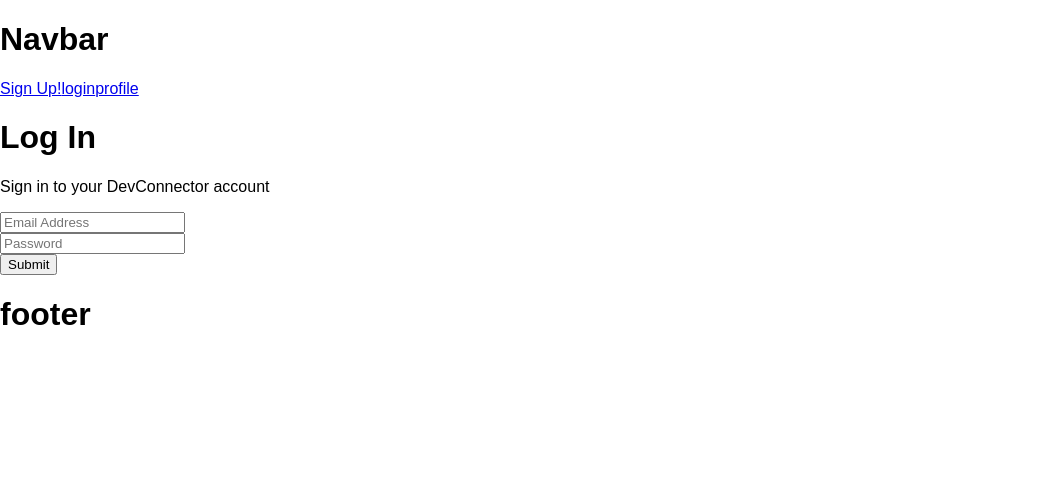
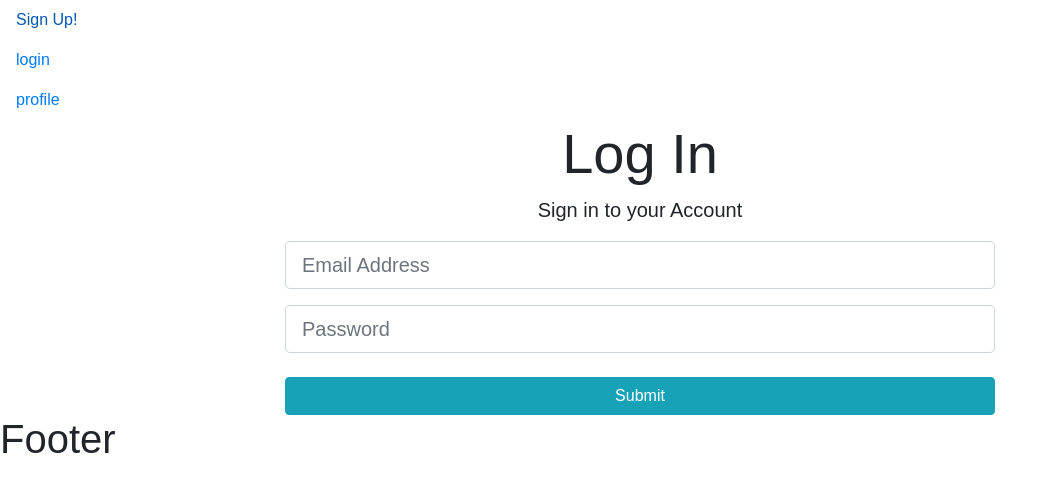
Before and after one commit to katherinestout/React_MERN, a React (Create React App) app in the folder my-app/: page /login in a window 1280 px wide. Shown: the top 492 px of the page, without its empty margins (0-1058 px from the left). Built offline with nearby package versions, Linux system fonts and the light colour scheme.

Commit message:
bootstrap form

```diff
--- a/my-app/public/index.html
+++ b/my-app/public/index.html
@@ -11,6 +11,12 @@
     <link rel="manifest" href="%PUBLIC_URL%/manifest.json">
     <link rel="shortcut icon" href="%PUBLIC_URL%/favicon.ico">
     <script src="https://cdnjs.cloudflare.com/ajax/libs/popper.js/1.14.3/umd/popper.min.js" integrity="sha384-ZMP7rVo3mIykV+2+9J3UJ46jBk0WLaUAdn689aCwoqbBJiSnjAK/l8WvCWPIPm49" crossorigin="anonymous"></script>
+
+
+ <link rel="stylesheet" href="https://maxcdn.bootstrapcdn.com/bootstrap/4.0.0/css/bootstrap.min.css">
+ <link rel="stylesheet" href="https://stackpath.bootstrapcdn.com/font-awesome/4.7.0/css/font-awesome.min.css">
+ <script src="https://code.jquery.com/jquery.js"></script>
+ <script src="https://maxcdn.bootstrapcdn.com/bootstrap/4.0.0/js/bootstrap.min.js"></script>
 
     <title>CleverCap: Unique Captions for Instagram</title>
   </head>
--- a/my-app/src/components/auth/Login.js
+++ b/my-app/src/components/auth/Login.js
@@ -58,7 +58,7 @@ class Login extends Component {
             <div className="col-md-8 m-auto">
               <h1 className="display-4 text-center">Log In</h1>
               <p className="lead text-center">
-                Sign in to your DevConnector account
+                Sign in to your Account
               </p>
               <form onSubmit={this.onSubmit}>
                 <div className="form-group">
--- a/my-app/src/components/layout/Footer.js
+++ b/my-app/src/components/layout/Footer.js
@@ -1,9 +1,14 @@
-import React from 'react';
+import React, { Component } from 'react';
+//import { Link } from 'react-router-dom';
 
-export default () => {
-    return(
-        <footer className= "text-center">
-        <h1> footer </h1>
-            </footer>
-    );
-};
+
+export default class Footer extends Component {
+    render() {
+      return (
+        <div>
+          <h1> Footer </h1>
+
+        </div>
+      );
+    };
+  };
--- a/my-app/src/components/layout/Navbar.js
+++ b/my-app/src/components/layout/Navbar.js
@@ -6,7 +6,7 @@ class Navbar extends Component {
   render() {
     return (
     <div>
-      <h1> Navbar </h1>
+
       <Link className = "nav-link" to = "/register">Sign Up!</Link>
       <Link className = "nav-link" to = "/login">login</Link>
       <Link className = "nav-link" to = "/profiles">profile</Link>
```
